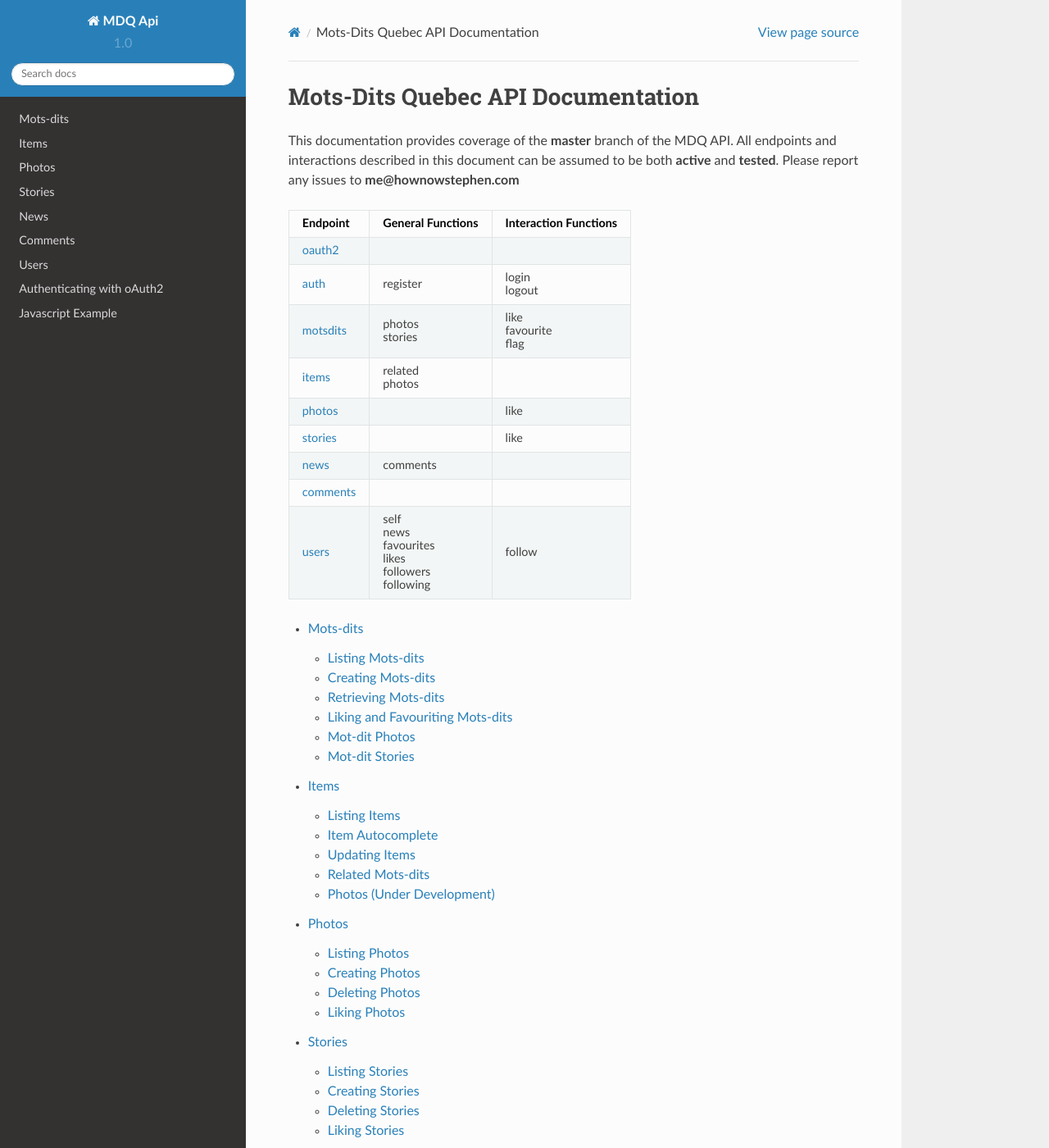
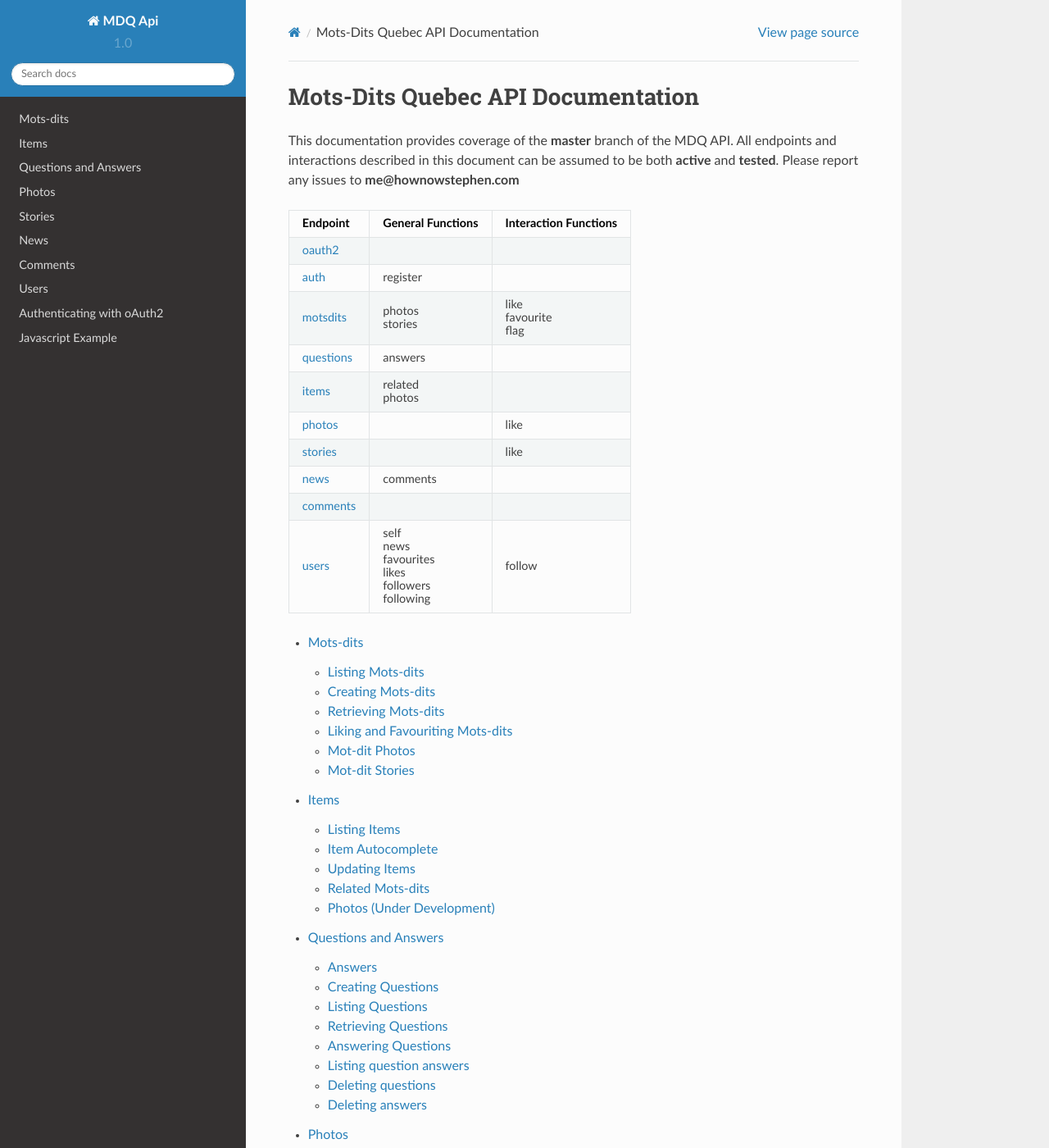
Before and after one commit to mikaeltheimer/mdq_api, a Sphinx documentation site: the page built from doc/index.rst, in a window 1280 px wide and 1400 px high. Shown: the whole window at 82% size. Built offline with Sphinx 7.4.7 and the Read the Docs theme 2.0.0, drawn with Linux system fonts in a browser that asks for light colours; pages that are not in the unit, such as notebooks, are missing from menus.

Commit message:
updating documentation with Questions+Answers

```diff
--- a/doc/index.rst
+++ b/doc/index.rst
@@ -9,52 +9,55 @@ Mots-Dits Quebec API Documentation
 This documentation provides coverage of the **master** branch of the MDQ API. All endpoints and interactions described in this document can be assumed to be both **active** and **tested**. Please report any issues to **me@hownowstephen.com**
 
 .. cssclass:: table-striped
-+-----------+-------------------+-----------------------+
-|  Endpoint | General Functions | Interaction Functions |
-+===========+===================+=======================+
-| oauth2_   |                   |                       |
-+-----------+-------------------+-----------------------+
-| auth_     | register          | login                 |
-|           |                   |                       |
-|           |                   | logout                |
-|           |                   |                       |
-+-----------+-------------------+-----------------------+
-| motsdits_ | photos            | like                  |
-|           |                   |                       |
-|           | stories           | favourite             |
-|           |                   |                       |
-|           |                   | flag                  |
-+-----------+-------------------+-----------------------+
-| items_    | related           |                       |
-|           |                   |                       |
-|           | photos            |                       |
-+-----------+-------------------+-----------------------+
-| photos_   |                   | like                  |
-+-----------+-------------------+-----------------------+
-| stories_  |                   | like                  |
-+-----------+-------------------+-----------------------+
-| news_     | comments          |                       |
-+-----------+-------------------+-----------------------+
-| comments_ |                   |                       |
-+-----------+-------------------+-----------------------+
-| users_    | self              | follow                |
-|           |                   |                       |
-|           | news              |                       |
-|           |                   |                       |
-|           | favourites        |                       |
-|           |                   |                       |
-|           | likes             |                       |
-|           |                   |                       |
-|           | followers         |                       |
-|           |                   |                       |
-|           | following         |                       |
-+-----------+-------------------+-----------------------+
++------------+-------------------+-----------------------+
+|  Endpoint  | General Functions | Interaction Functions |
++============+===================+=======================+
+| oauth2_    |                   |                       |
++------------+-------------------+-----------------------+
+| auth_      | register          |                       |
+|            |                   |                       |
+|            |                   |                       |
+|            |                   |                       |
++------------+-------------------+-----------------------+
+| motsdits_  | photos            | like                  |
+|            |                   |                       |
+|            | stories           | favourite             |
+|            |                   |                       |
+|            |                   | flag                  |
++------------+-------------------+-----------------------+
+| questions_ | answers           |                       |
++------------+-------------------+-----------------------+
+| items_     | related           |                       |
+|            |                   |                       |
+|            | photos            |                       |
++------------+-------------------+-----------------------+
+| photos_    |                   | like                  |
++------------+-------------------+-----------------------+
+| stories_   |                   | like                  |
++------------+-------------------+-----------------------+
+| news_      | comments          |                       |
++------------+-------------------+-----------------------+
+| comments_  |                   |                       |
++------------+-------------------+-----------------------+
+| users_     | self              | follow                |
+|            |                   |                       |
+|            | news              |                       |
+|            |                   |                       |
+|            | favourites        |                       |
+|            |                   |                       |
+|            | likes             |                       |
+|            |                   |                       |
+|            | followers         |                       |
+|            |                   |                       |
+|            | following         |                       |
++------------+-------------------+-----------------------+
 
 .. toctree::
     :maxdepth 2
 
     motsdits
     items
+    qa
     photos
     stories
     news
@@ -73,3 +76,4 @@ This documentation provides coverage of the **master** branch of the MDQ API. Al
 .. _news: news.html
 .. _comments: comments.html
 .. _users: users.html
+.. _questions: qa.html
```
Also changed, not shown: doc/news.rst (+19 -19 lines), doc/qa.rst (+39 -35 lines).
